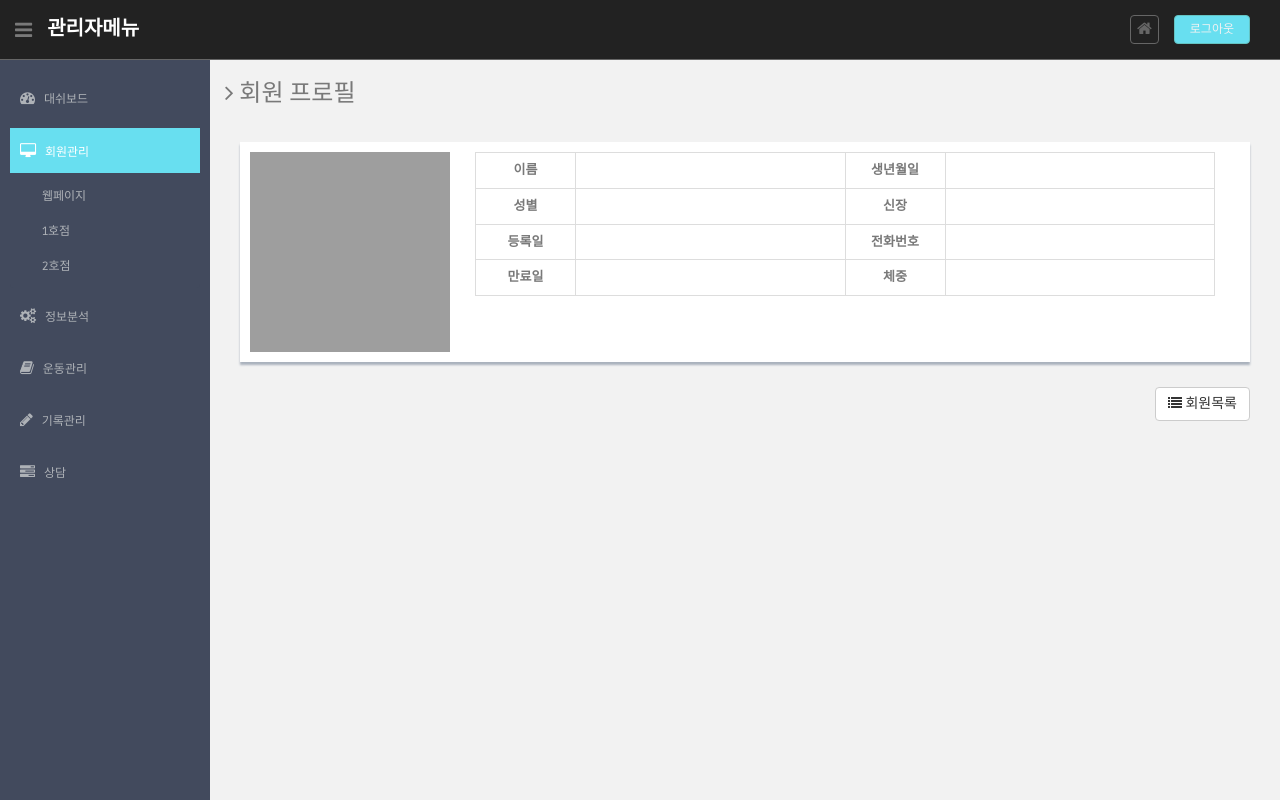
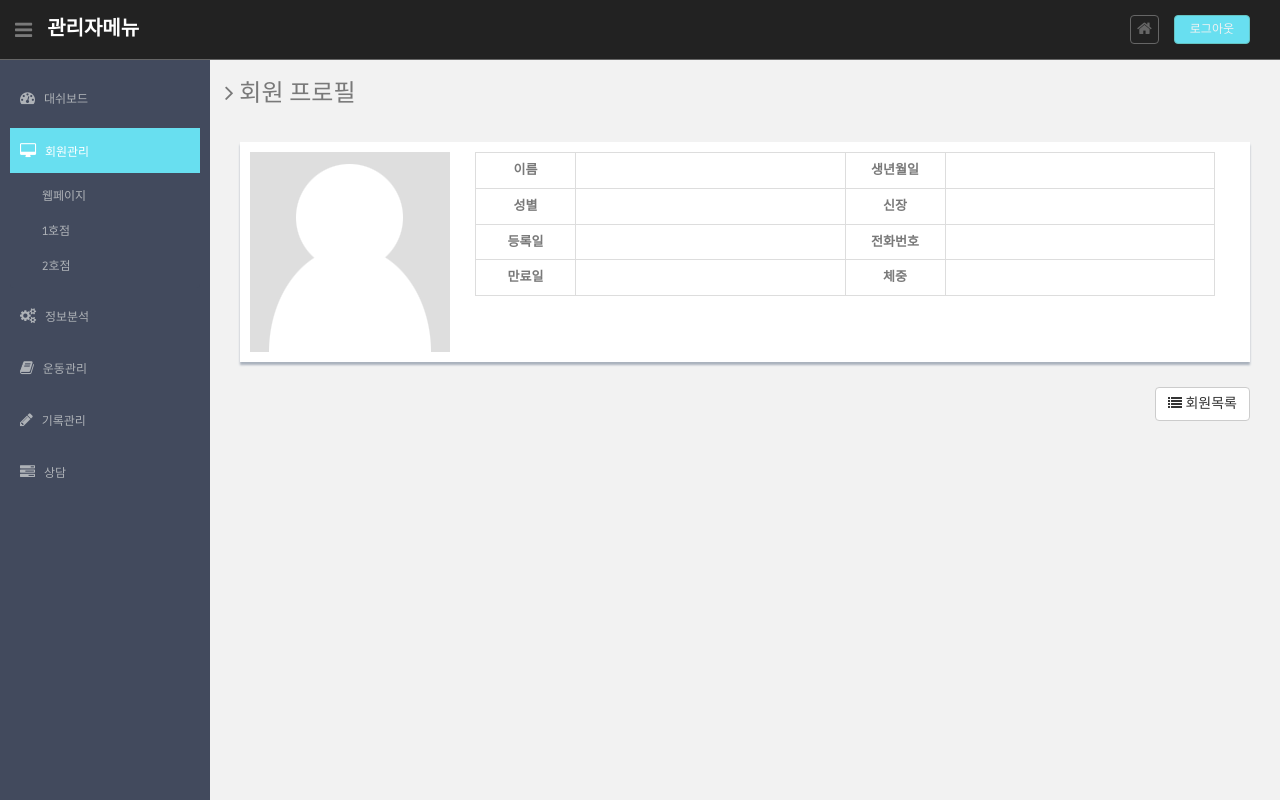
Before and after one commit to TalentDonationChallenge/BreatheGym, a PHP site: page /admin/member/profile.php?type=1 in a window 1280 px wide. Run offline with PHP 8.4, Linux system fonts and the light colour scheme; data that the repository does not hold is empty; grey boxes are pictures that could not be loaded.

Commit message:
이미지 추가

```diff
--- a/admin/member/editProfile.php
+++ b/admin/member/editProfile.php
@@ -47,7 +47,7 @@
 			<h3><i class="fa fa-angle-right"></i> 회원 프로필</h3>
 			<div class="col-lg-12 mt">
                 <div class="content-panel mb">
-                    <img class="profile-pic" src="." alt=""/>
+                    <img class="profile-pic" src="/resources/default.png" alt="profile picture"/>
 					<div class="profile-info">
 						<table class="table">
 							<tbody>
--- a/admin/member/profile.php
+++ b/admin/member/profile.php
@@ -47,7 +47,7 @@
 			<h3><i class="fa fa-angle-right"></i> 회원 프로필</h3>
 			<div class="col-lg-12 mt">
                 <div class="content-panel mb">
-                    <img class="profile-pic" src="." alt=""/>
+                    <img class="profile-pic" src="/resources/default.png" alt="profile picture"/>
 					<div class="profile-info">
 						<table class="table">
 							<tbody>
--- a/common/templete.php
+++ b/common/templete.php
@@ -6,6 +6,7 @@
 	<meta charset='utf-8'>
 	<title><?=$title?></title>
 	<meta name='viewport' content='width=device-width, initial-scale=1, maximum-scale=1'>
+	<link rel="shortcut icon" href="/resources/favicon.png" type="image/png">
 	<link rel='stylesheet' href='/common/css/bootstrap.min.css'>
 	<div id="fb-root"></div>
 	<?php
```
Also changed, not shown: resources/default.png (added), resources/favicon.png (added).
